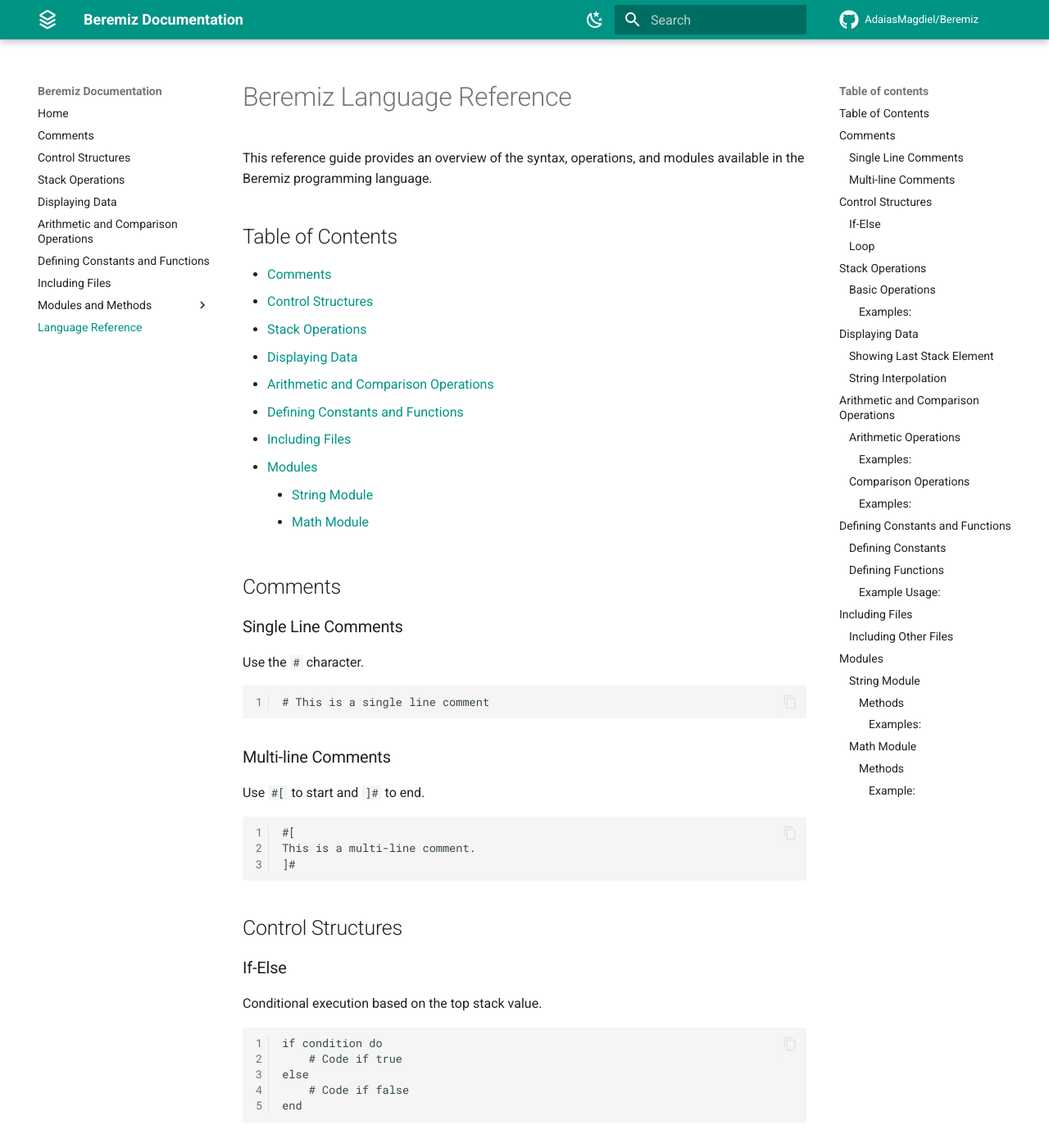
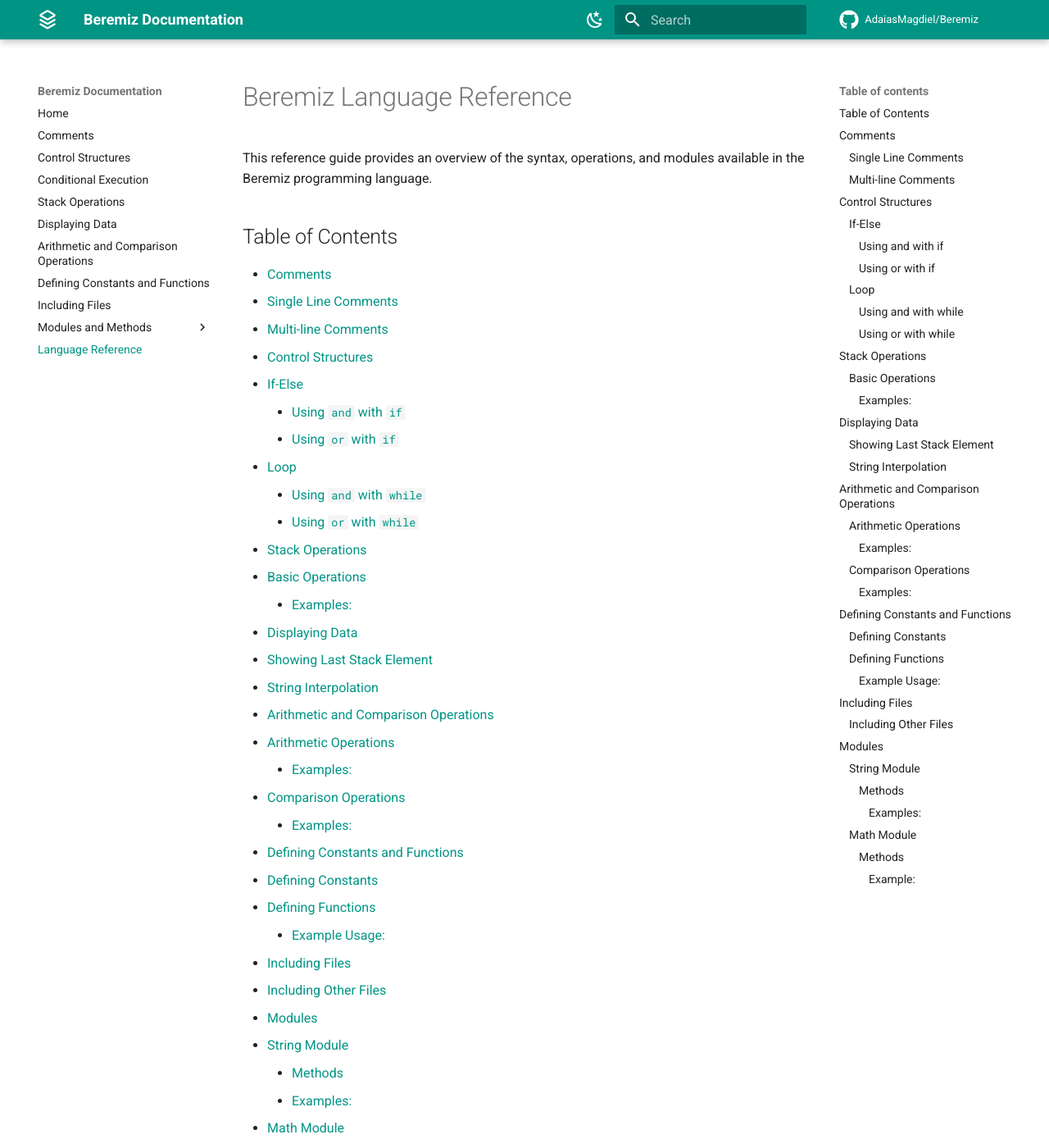
Before and after one commit to AdaiasMagdiel/Beremiz, an MkDocs documentation site: the page built from docs/reference.md, in a window 1280 px wide and 1400 px high. Shown: the whole window at 82% size. Built offline with MkDocs 1.6.1 and Material for MkDocs 9.7.7, drawn with Linux system fonts in a browser that asks for light colours; comment, search, counter and statistics services are not loaded; some of the changed text lies outside the part shown.

Commit message:
feat: add conditional execution documentation
This commit adds a new documentation page for conditional execution in Beremiz.

- The new page includes a truth table for `and` and `or` operators.
- Also includes examples for `if`, `while` loop, and their combinations with `and` and `or`.
- The examples are written in Beremiz language, showing the code and output.
- Includes examples on how to use `and` and `or` operators in `while` loop.

````diff
--- a/docs/reference.md
+++ b/docs/reference.md
@@ -5,15 +5,39 @@
 ## Table of Contents
 
 - [Comments](#comments)
+  - [Single Line Comments](#single-line-comments)
+  - [Multi-line Comments](#multi-line-comments)
 - [Control Structures](#control-structures)
+  - [If-Else](#if-else)
+    - [Using `and` with `if`](#using-and-with-if)
+    - [Using `or` with `if`](#using-or-with-if)
+  - [Loop](#loop)
+    - [Using `and` with `while`](#using-and-with-while)
+    - [Using `or` with `while`](#using-or-with-while)
 - [Stack Operations](#stack-operations)
+  - [Basic Operations](#basic-operations)
+    - [Examples:](#examples)
 - [Displaying Data](#displaying-data)
+  - [Showing Last Stack Element](#showing-last-stack-element)
+  - [String Interpolation](#string-interpolation)
 - [Arithmetic and Comparison Operations](#arithmetic-and-comparison-operations)
+  - [Arithmetic Operations](#arithmetic-operations)
+    - [Examples:](#examples)
+  - [Comparison Operations](#comparison-operations)
+    - [Examples:](#examples)
 - [Defining Constants and Functions](#defining-constants-and-functions)
+  - [Defining Constants](#defining-constants)
+  - [Defining Functions](#defining-functions)
+    - [Example Usage:](#example-usage)
 - [Including Files](#including-files)
+  - [Including Other Files](#including-other-files)
 - [Modules](#modules)
-    - [String Module](#string-module)
-    - [Math Module](#math-module)
+  - [String Module](#string-module)
+    - [Methods](#methods)
+      - [Examples:](#examples)
+  - [Math Module](#math-module)
+    - [Methods](#methods)
+      - [Example:](#example)
 
 ## Comments
 
@@ -49,6 +73,34 @@
 end
 ```
 
+#### Using `and` with `if`
+
+The `and` operator executes the block if both conditions are true.
+
+```beremiz
+if true true and do
+    "true and true" show
+end
+
+if true false and do
+    "true and false" show
+end
+```
+
+#### Using `or` with `if`
+
+The `or` operator executes the block if at least one of the conditions is true.
+
+```beremiz
+if true true or do
+    "true or true" show
+end
+
+if true false or do
+    "true or false" show
+end
+```
+
 ### Loop
 
 Repeated execution based on a condition.
@@ -56,6 +108,48 @@
 ```beremiz
 while condition do
     # Loop body
+end
+```
+
+#### Using `and` with `while`
+
+The `while` loop executes the block as long as both conditions are true.
+
+```beremiz
+5 10
+
+while
+    over 15 !=
+    over 15 !=
+    and
+do
+    over over " $0 and $1 are not equal 15" show
+
+    1 +
+    swap
+    1 +
+    swap
+end
+```
+
+#### Using `or` with `while`
+
+The `while` loop executes the block as long as at least one of the conditions is true.
+
+```beremiz
+5 10
+
+while
+    over -1 >
+    over -1 >
+    or
+do
+    over over " $0 and $1 are positive" show
+
+    1 -
+    swap
+    1 -
+    swap
 end
 ```
 
--- a/mkdocs.yml
+++ b/mkdocs.yml
@@ -8,6 +8,7 @@
   - Home: index.md
   - Comments: comments.md
   - Control Structures: control-structures.md
+  - Conditional Execution: conditional-execution.md
   - Stack Operations: stack-operations.md
   - Displaying Data: displaying-data.md
   - Arithmetic and Comparison Operations: arithmetic-comparison.md
````
Also changed, not shown: docs/conditional-execution.md (added, +87 -0 lines).
